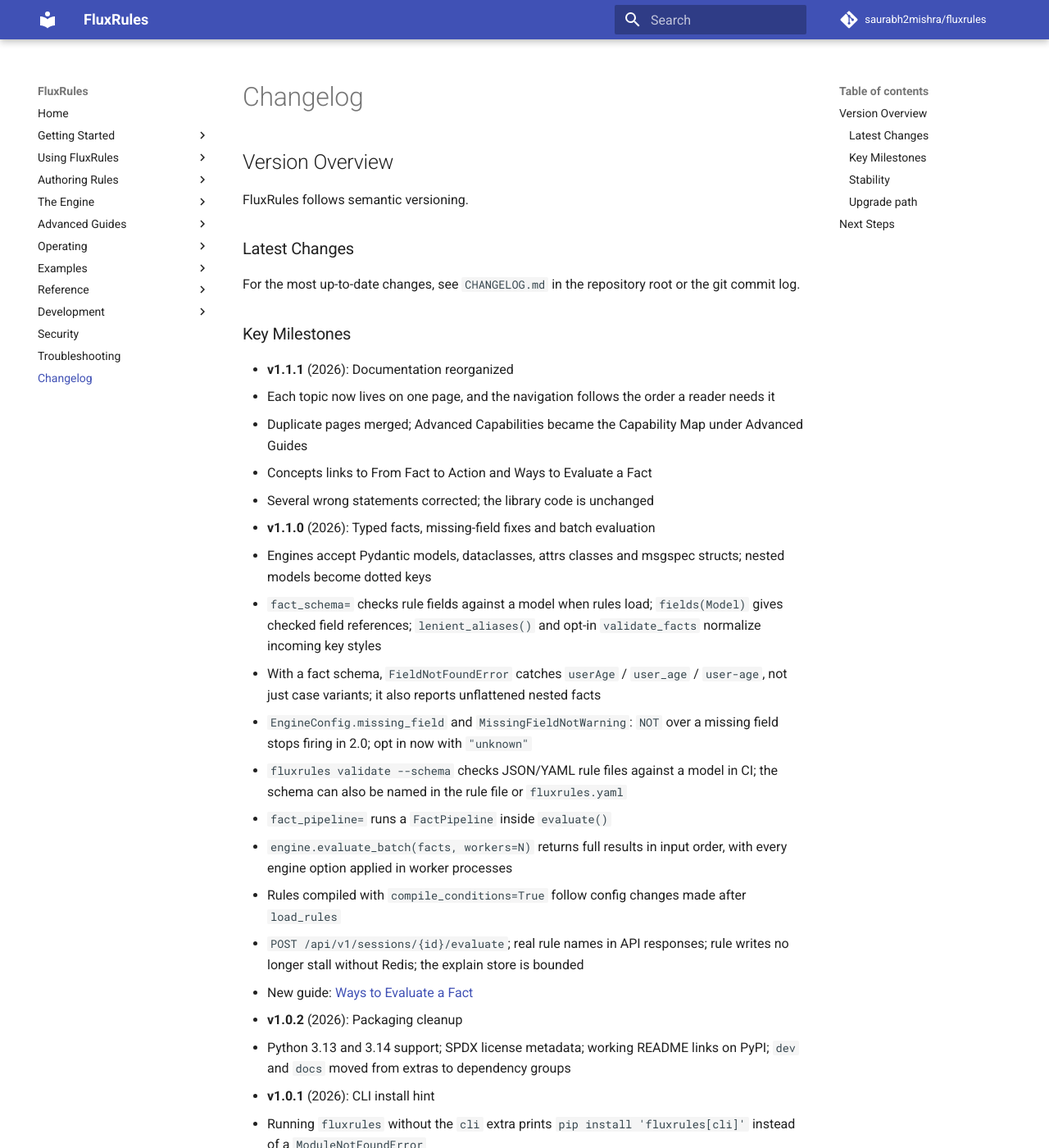
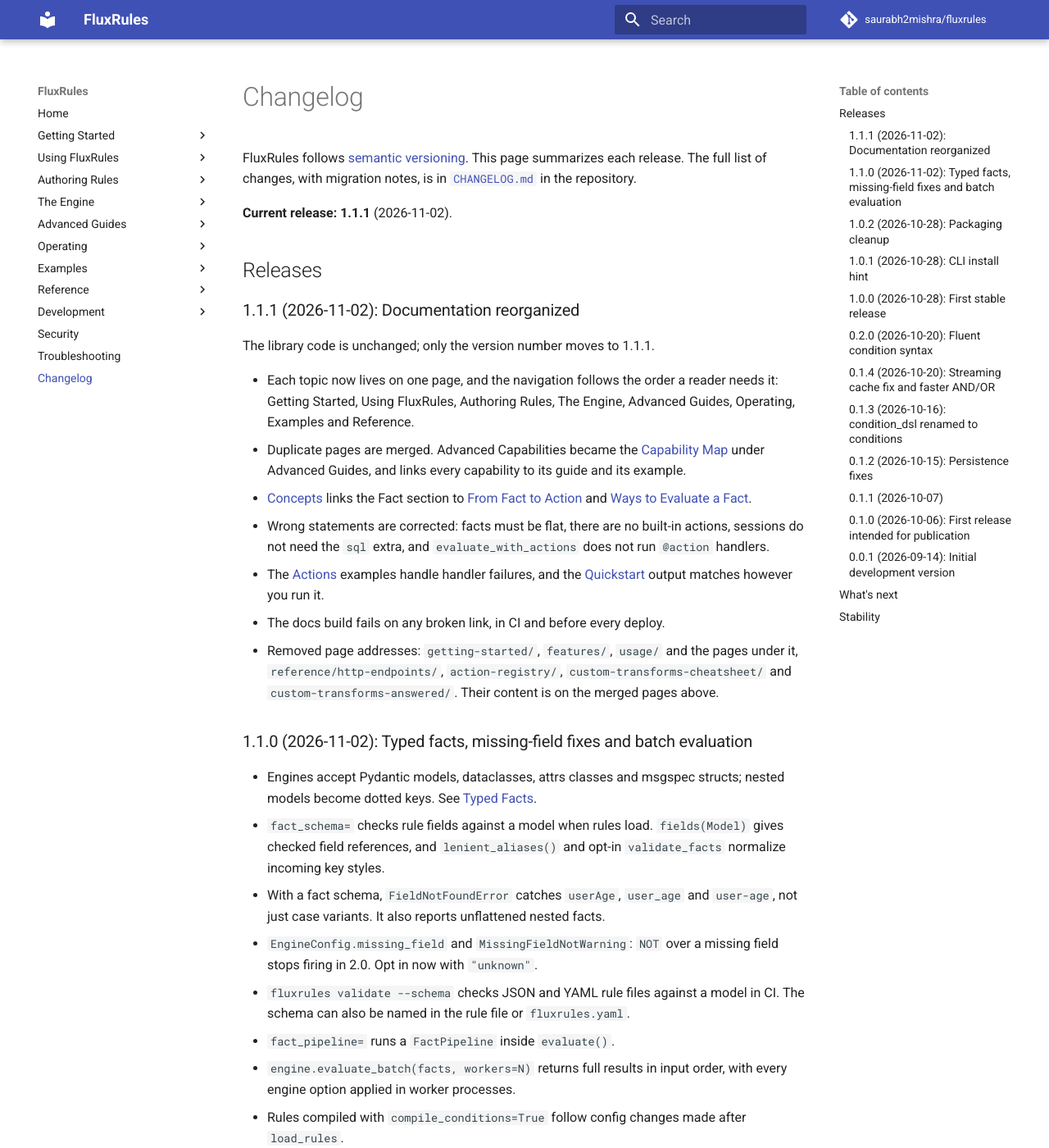
Before and after one commit to saurabh2mishra/fluxrules, an MkDocs documentation site: the page built from docs/changelog.md, in a window 1280 px wide and 1400 px high. Shown: the whole window at 82% size. Built offline with MkDocs 1.6.1 and Material for MkDocs 9.7.7, drawn with Linux system fonts in a browser that asks for light colours; comment, search, counter and statistics services are not loaded; some of the changed text lies outside the part shown.

Commit message:
docs(changelog): finalize 1.1.1 and sync the docs changelog
Record removed page addresses and the strict link checks in the 1.1.1
entry, point Unreleased at the backlog, and rewrite docs/changelog.md
so every release and date matches CHANGELOG.md and a What's next
section lists every backlog item. Rename the last "REST API" link
labels to HTTP API Reference.

Co-Authored-By: Claude Opus 5.5 <noreply@anthropic.com>

```diff
--- a/docs/changelog.md
+++ b/docs/changelog.md
@@ -1,91 +1,164 @@
 # Changelog
 
-## Version Overview
+FluxRules follows [semantic versioning](https://semver.org/). This page
+summarizes each release. The full list of changes, with migration notes, is in
+[`CHANGELOG.md`](https://github.com/saurabh2mishra/fluxrules/blob/main/CHANGELOG.md)
+in the repository.
 
-FluxRules follows semantic versioning.
+**Current release: 1.1.1** (2026-11-02).
 
-### Latest Changes
+## Releases
 
-For the most up-to-date changes, see `CHANGELOG.md` in the repository root or the git commit log.
+### 1.1.1 (2026-11-02): Documentation reorganized
 
-### Key Milestones
+The library code is unchanged; only the version number moves to 1.1.1.
 
-- **v1.1.1** (2026): Documentation reorganized
-  - Each topic now lives on one page, and the navigation follows the order
-    a reader needs it
-  - Duplicate pages merged; Advanced Capabilities became the Capability Map
-    under Advanced Guides
-  - Concepts links to From Fact to Action and Ways to Evaluate a Fact
-  - Several wrong statements corrected; the library code is unchanged
-- **v1.1.0** (2026): Typed facts, missing-field fixes and batch evaluation
-  - Engines accept Pydantic models, dataclasses, attrs classes and msgspec
-    structs; nested models become dotted keys
-  - `fact_schema=` checks rule fields against a model when rules load;
-    `fields(Model)` gives checked field references; `lenient_aliases()` and
-    opt-in `validate_facts` normalize incoming key styles
-  - With a fact schema, `FieldNotFoundError` catches `userAge` / `user_age` /
-    `user-age`, not just case variants; it also reports unflattened nested
-    facts
-  - `EngineConfig.missing_field` and `MissingFieldNotWarning`: `NOT` over a
-    missing field stops firing in 2.0; opt in now with `"unknown"`
-  - `fluxrules validate --schema` checks JSON/YAML rule files against a model
-    in CI; the schema can also be named in the rule file or `fluxrules.yaml`
-  - `fact_pipeline=` runs a `FactPipeline` inside `evaluate()`
-  - `engine.evaluate_batch(facts, workers=N)` returns full results in input
-    order, with every engine option applied in worker processes
-  - Rules compiled with `compile_conditions=True` follow config changes made
-    after `load_rules`
-  - `POST /api/v1/sessions/{id}/evaluate`; real rule names in API responses;
-    rule writes no longer stall without Redis; the explain store is bounded
-  - New guide: [Ways to Evaluate a Fact](evaluating-facts.md)
-- **v1.0.2** (2026): Packaging cleanup
-  - Python 3.13 and 3.14 support; SPDX license metadata; working README links on
-    PyPI; `dev` and `docs` moved from extras to dependency groups
-- **v1.0.1** (2026): CLI install hint
-  - Running `fluxrules` without the `cli` extra prints
-    `pip install 'fluxrules[cli]'` instead of a `ModuleNotFoundError`
-- **v1.0.0** (2026): First stable release
-  - Documented equal-priority ordering (rule ID, highest first; not a guaranteed
-    contract)
-- **v0.2.0** (2026): Fluent condition DSL
-  - `F("amount") > 5000` expressions build the same condition dicts the engine
-    already accepts, combined with `&`, `|` and `~`
-  - `FieldNotFoundError` flags a field name that differs from a present key only
-    by case
-  - `evaluate()` and the engine share one set of operators
-  - Fixes for OR rules in the alpha prefilter, uncomparable fact values, and
-    action handlers that take `**kwargs`
-- **v0.1.0** (2026): First release intended for publication
-  - One `EvaluationResult` type across every evaluation path, with
-    `fired_rules` as the single name for what matched
-  - `Rule(...)` performs no database I/O; `persist` defaults to `False` and
-    `Rule.save()` is the explicit alternative
-  - `evaluate()` and `validate()` accept a `Rule`, an iterable of rules, or a
-    `Ruleset`
-  - `RuleBuilder.build()` returns the canonical `Rule`; `RuleBuilder` and
-    `ConditionBuilder` are exported from the top-level namespace
-- **v0.0.1** (2026): Initial, unpublished development version
-  - PHREAK engine (single engine)
-  - Stateless and streaming evaluation modes
-  - Pydantic v2 rule validation
-  - Extensible engines, operators, actions, and transforms
-  - Optional FastAPI REST API
-  - Fact pipeline transforms
-  - Custom actions system
+- Each topic now lives on one page, and the navigation follows the order a
+  reader needs it: Getting Started, Using FluxRules, Authoring Rules, The
+  Engine, Advanced Guides, Operating, Examples and Reference.
+- Duplicate pages are merged. Advanced Capabilities became the
+  [Capability Map](advanced-capabilities.md) under Advanced Guides, and links
+  every capability to its guide and its example.
+- [Concepts](concepts.md) links the Fact section to
+  [From Fact to Action](fact-to-action.md) and
+  [Ways to Evaluate a Fact](evaluating-facts.md).
+- Wrong statements are corrected: facts must be flat, there are no built-in
+  actions, sessions do not need the `sql` extra, and `evaluate_with_actions`
+  does not run `@action` handlers.
+- The [Actions](custom-actions.md) examples handle handler failures, and the
+  [Quickstart](quickstart.md) output matches however you run it.
+- The docs build fails on any broken link, in CI and before every deploy.
+- Removed page addresses: `getting-started/`, `features/`, `usage/` and the
+  pages under it, `reference/http-endpoints/`, `action-registry/`,
+  `custom-transforms-cheatsheet/` and `custom-transforms-answered/`. Their
+  content is on the merged pages above.
 
-### Stability
+### 1.1.0 (2026-11-02): Typed facts, missing-field fixes and batch evaluation
 
-- **Core API**: Stable (Rule, Engine, evaluate())
-- **condition tree format**: Stable
-- **Endpoints**: Stable under `/api/v1`
+- Engines accept Pydantic models, dataclasses, attrs classes and msgspec
+  structs; nested models become dotted keys. See [Typed Facts](typed-facts.md).
+- `fact_schema=` checks rule fields against a model when rules load.
+  `fields(Model)` gives checked field references, and `lenient_aliases()` and
+  opt-in `validate_facts` normalize incoming key styles.
+- With a fact schema, `FieldNotFoundError` catches `userAge`, `user_age` and
+  `user-age`, not just case variants. It also reports unflattened nested facts.
+- `EngineConfig.missing_field` and `MissingFieldNotWarning`: `NOT` over a
+  missing field stops firing in 2.0. Opt in now with `"unknown"`.
+- `fluxrules validate --schema` checks JSON and YAML rule files against a
+  model in CI. The schema can also be named in the rule file or
+  `fluxrules.yaml`.
+- `fact_pipeline=` runs a `FactPipeline` inside `evaluate()`.
+- `engine.evaluate_batch(facts, workers=N)` returns full results in input
+  order, with every engine option applied in worker processes.
+- Rules compiled with `compile_conditions=True` follow config changes made
+  after `load_rules`.
+- HTTP API: `POST /api/v1/sessions/{id}/evaluate`, real rule names in
+  responses, rule writes no longer stall without Redis, and the explain store
+  is bounded.
+- New guide: [Ways to Evaluate a Fact](evaluating-facts.md).
 
-### Upgrade path
+### 1.0.2 (2026-10-28): Packaging cleanup
 
-Breaking changes will be released under `/api/v2` to maintain backward compatibility.
+- Python 3.13 and 3.14 support, SPDX license metadata and working README links
+  on PyPI.
+- `dev` and `docs` moved from extras to dependency groups.
 
----
+### 1.0.1 (2026-10-28): CLI install hint
 
-## Next Steps
+- Running `fluxrules` without the `cli` extra prints
+  `pip install 'fluxrules[cli]'` instead of a `ModuleNotFoundError`.
 
-- **Contributing**: See [Contributing](contributing.md)
-- **Architecture**: See [Architecture](architecture.md)
+### 1.0.0 (2026-10-28): First stable release
+
+- Documented equal-priority ordering: ties go to the highest rule ID. This is
+  not a guaranteed contract.
+
+### 0.2.0 (2026-10-20): Fluent condition syntax
+
+- `F("amount") > 5000` expressions build the same condition dicts the engine
+  already accepts, combined with `&`, `|` and `~`.
+- `FieldNotFoundError` flags a field name that differs from a present key only
+  by case.
+- `evaluate()` and the engine share one set of operators.
+- Fixes for OR rules in the alpha prefilter, uncomparable fact values, and
+  action handlers that take `**kwargs`.
+
+### 0.1.4 (2026-10-20): Streaming cache fix and faster AND/OR
+
+- Streaming mode now evicts stale cache entries when a field changes.
+- AND and OR trees stop at the first child that decides the result, which
+  speeds up selective AND rules by 35 to 45 percent.
+
+### 0.1.3 (2026-10-16): `condition_dsl` renamed to `conditions`
+
+- Breaking: `condition_dsl` became `conditions` everywhere, including YAML
+  files and the database column (migration `002`). The `domain/dsl` module
+  became `domain/conditions`.
+- `Rule(conditions=...)` validates the whole condition tree when the rule is
+  created.
+
+### 0.1.2 (2026-10-15): Persistence fixes
+
+- Rule writes through `SQLAlchemyPersistenceAdapter` use one database session
+  each, so saved rows are no longer lost.
+- `Rule(persist=True)` uses the adapter registered with `ServiceFactory`, so
+  it works with PostgreSQL, SQL Server and any other SQLAlchemy database.
+
+### 0.1.1 (2026-10-07)
+
+- Maintenance release with no recorded changes.
+
+### 0.1.0 (2026-10-06): First release intended for publication
+
+- One `EvaluationResult` type across every evaluation path, with
+  `fired_rules` as the single name for what matched.
+- `Rule(...)` performs no database I/O. `persist` defaults to `False`, and
+  `Rule.save()` is the explicit alternative.
+- `evaluate()` and `validate()` accept a `Rule`, an iterable of rules, or a
+  `Ruleset`.
+- `RuleBuilder.build()` returns the canonical `Rule`, and `RuleBuilder` and
+  `ConditionBuilder` are exported from the top-level package.
+
+### 0.0.1 (2026-09-14): Initial development version
+
+Never published. It introduced the PHREAK engine with stateless and streaming
+modes, Pydantic v2 rule validation, extensible engines, operators, actions and
+transforms, the optional FastAPI server and fact pipelines.
+
+## What's next
+
+These items are designed but not yet shipped. The
+[backlog](development/backlog.md) explains each one and why it is waiting.
+
+**Planned for 2.0**
+
+- Make `missing_field="unknown"` the default, so `NOT` over a missing field no
+  longer fires. 1.1.0 ships the opt-in and a warning that names affected
+  fields.
+
+**Typed facts**
+
+- A strict mode that raises when a fact lacks a field a rule needs.
+- Check rules stored in a database against a fact schema.
+- Export a fact schema for rule-editing tools.
+- Match rule fields by a model's aliases (for example camelCase).
+- Typed facts in the HTTP API and the cross-fact engine.
+- Tidy `fluxrules.pipeline.schema`, which still treats Pydantic as optional.
+
+**HTTP API**
+
+- Decide what `evaluation_mode="stateful"` means for stored rules, or remove
+  it.
+- Make the compiled-rule cache use the configured Redis server.
+- Finish or remove the unfinished `/api/v1/engines` endpoints, and clear the
+  Redis rule cache when rules change.
+
+## Stability
+
+- **Core API** (`Rule`, the engine, `evaluate()`): stable within 1.x.
+- **Condition tree format**: stable.
+- **HTTP endpoints**: stable under `/api/v1`. Breaking changes will go under
+  `/api/v2`.
+
+[Public API](reference/public-api.md) labels each export with its stability
+contract.
```
Also changed, not shown: CHANGELOG.md (+30 -1 lines), docs/development/backlog.md (+2 -2 lines), docs/sessions.md (+1 -1 lines).
